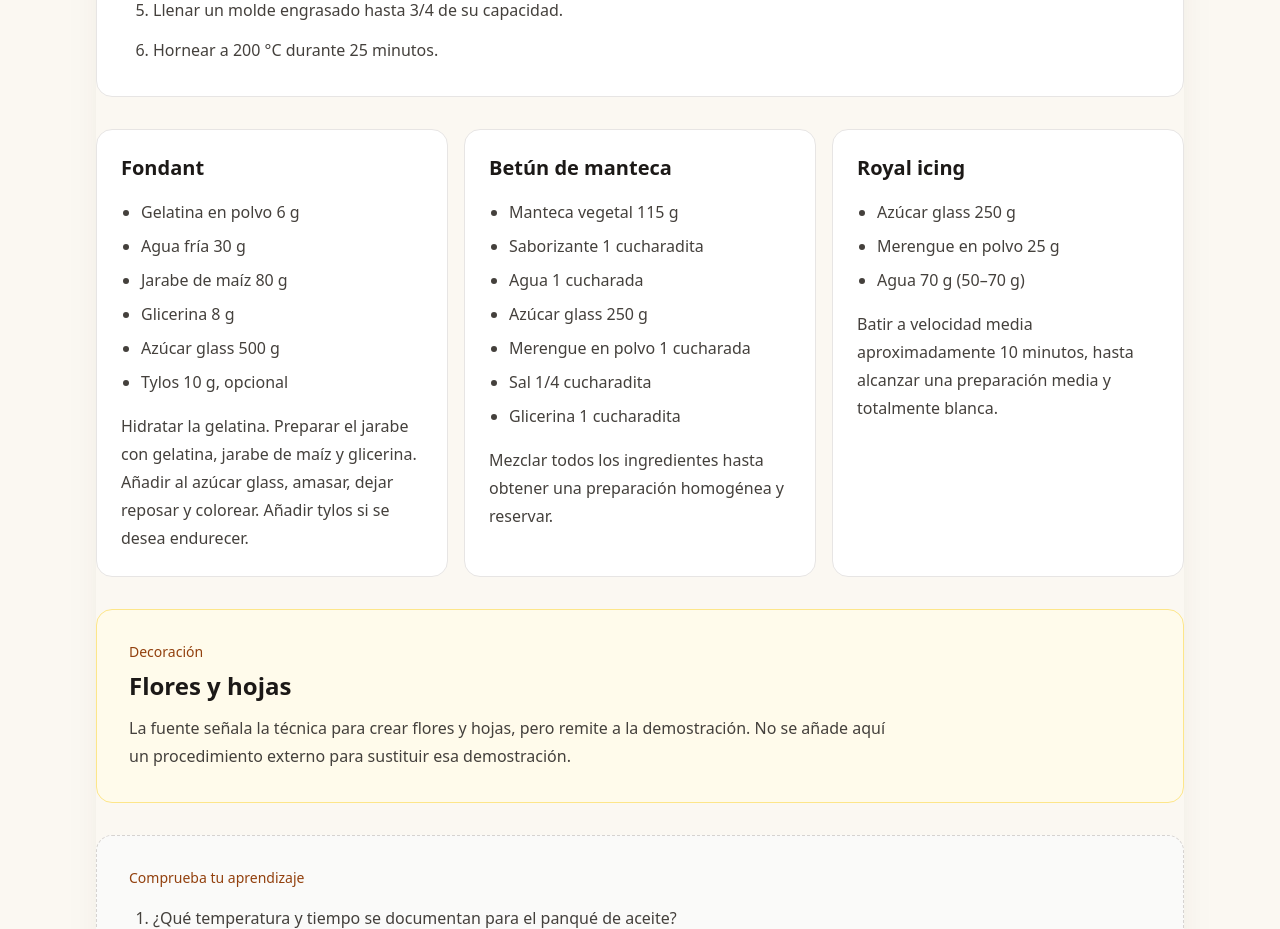
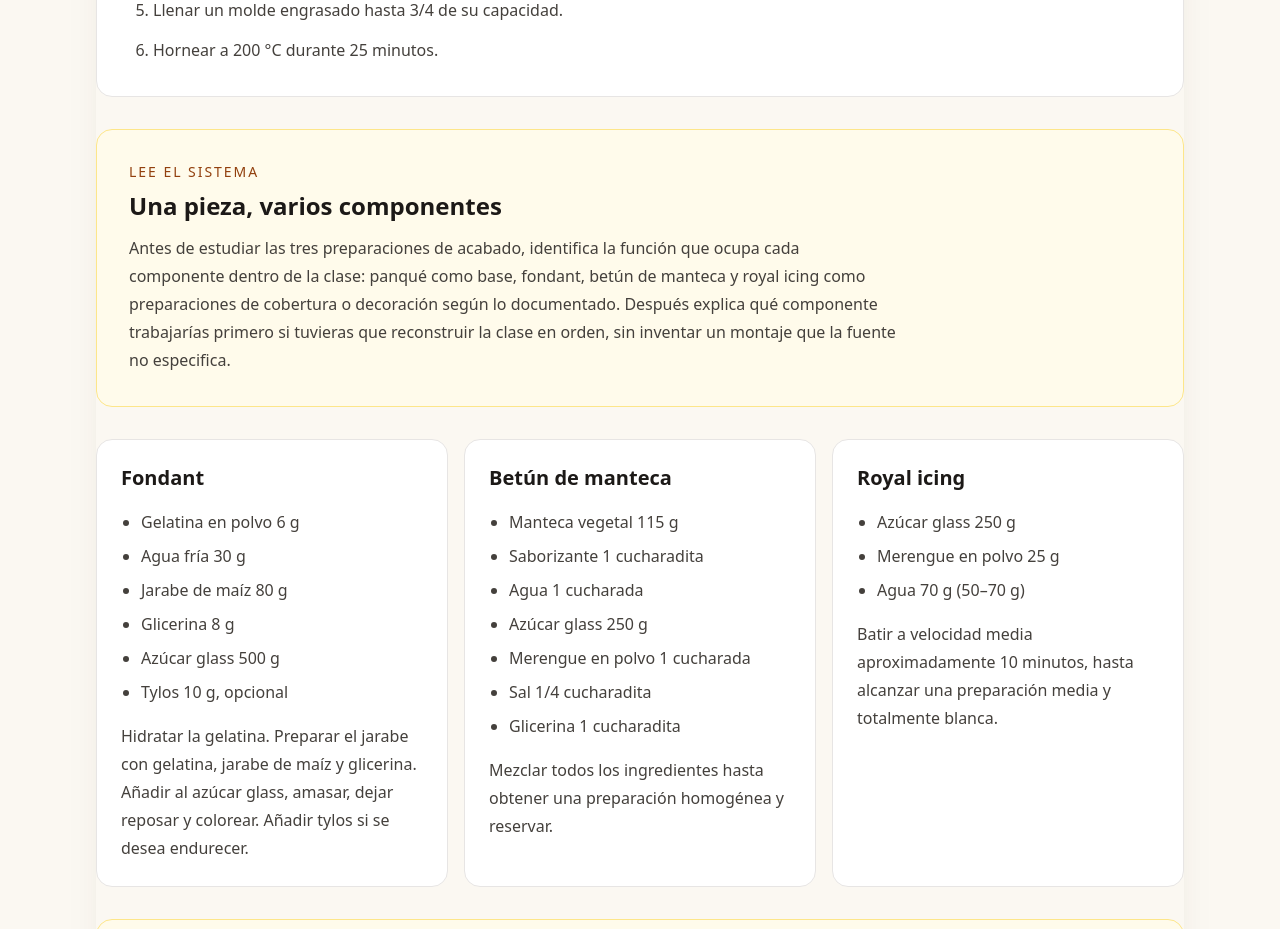
Before and after one commit to Drworm82/CursoPanadero, a Next.js app: page /leccion-pasteles-de-fiesta in a window 1280 px wide. Shown: the part 1020-1949 px from the top of the page. Built offline with nearby package versions, Linux system fonts and the light colour scheme; no server answers.

Commit message:
pedagogia: convertir pasteles de fiesta en sistema de componentes

```diff
--- a/pages/leccion-pasteles-de-fiesta.js
+++ b/pages/leccion-pasteles-de-fiesta.js
@@ -24,6 +24,12 @@ export default function LessonPage() {
             <li>Llenar un molde engrasado hasta 3/4 de su capacidad.</li>
             <li>Hornear a 200 °C durante 25 minutos.</li>
           </ol>
+        </section>
+
+        <section className="rounded-2xl border border-amber-200 bg-amber-50 p-6 sm:p-8">
+          <p className="text-sm font-medium uppercase tracking-[0.14em] text-amber-800">Lee el sistema</p>
+          <h2 className="mt-2 text-2xl font-semibold text-stone-900">Una pieza, varios componentes</h2>
+          <p className="mt-3 max-w-3xl leading-7 text-stone-700">Antes de estudiar las tres preparaciones de acabado, identifica la función que ocupa cada componente dentro de la clase: panqué como base, fondant, betún de manteca y royal icing como preparaciones de cobertura o decoración según lo documentado. Después explica qué componente trabajarías primero si tuvieras que reconstruir la clase en orden, sin inventar un montaje que la fuente no especifica.</p>
         </section>
 
         <section className="grid gap-4 md:grid-cols-3">
```
